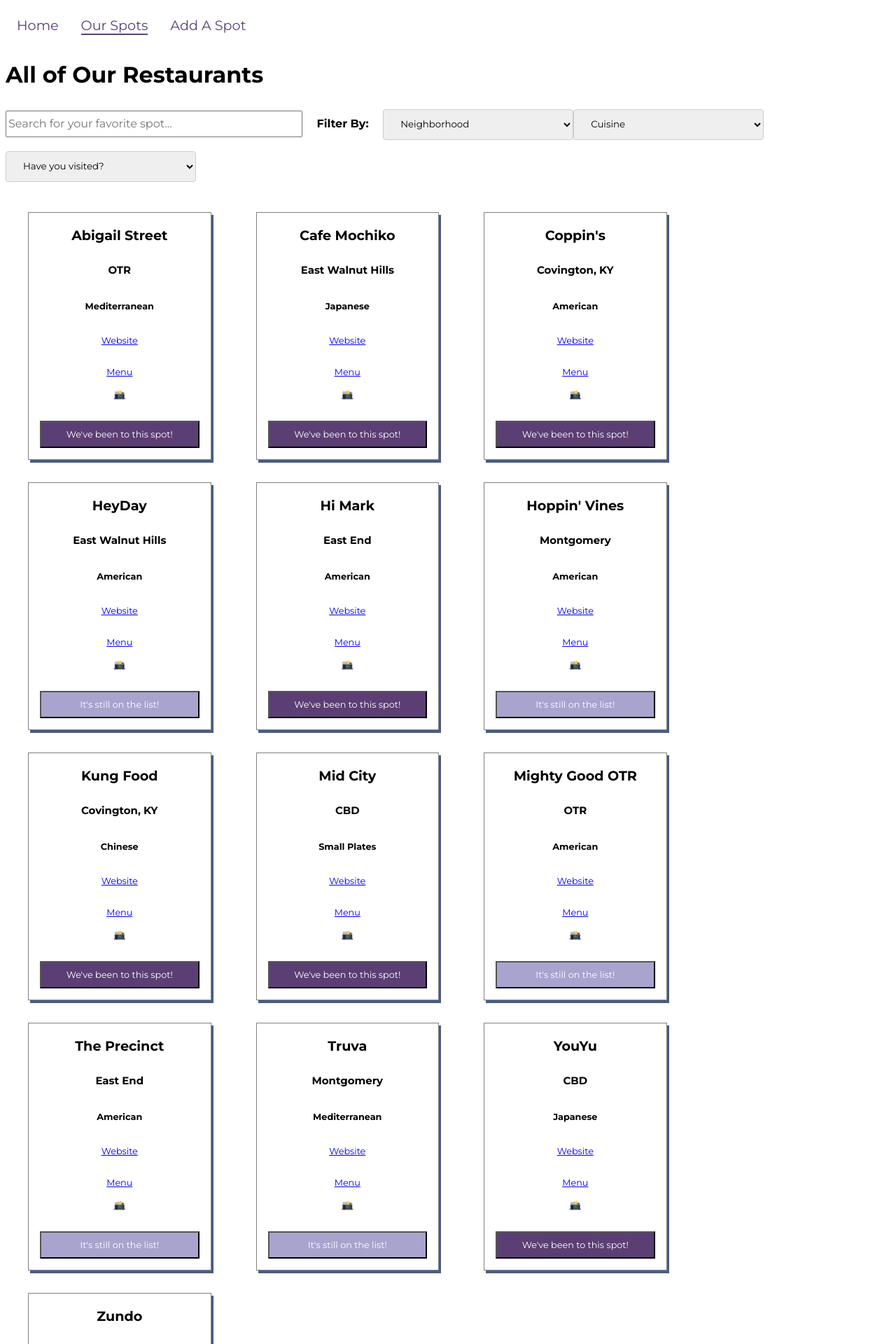
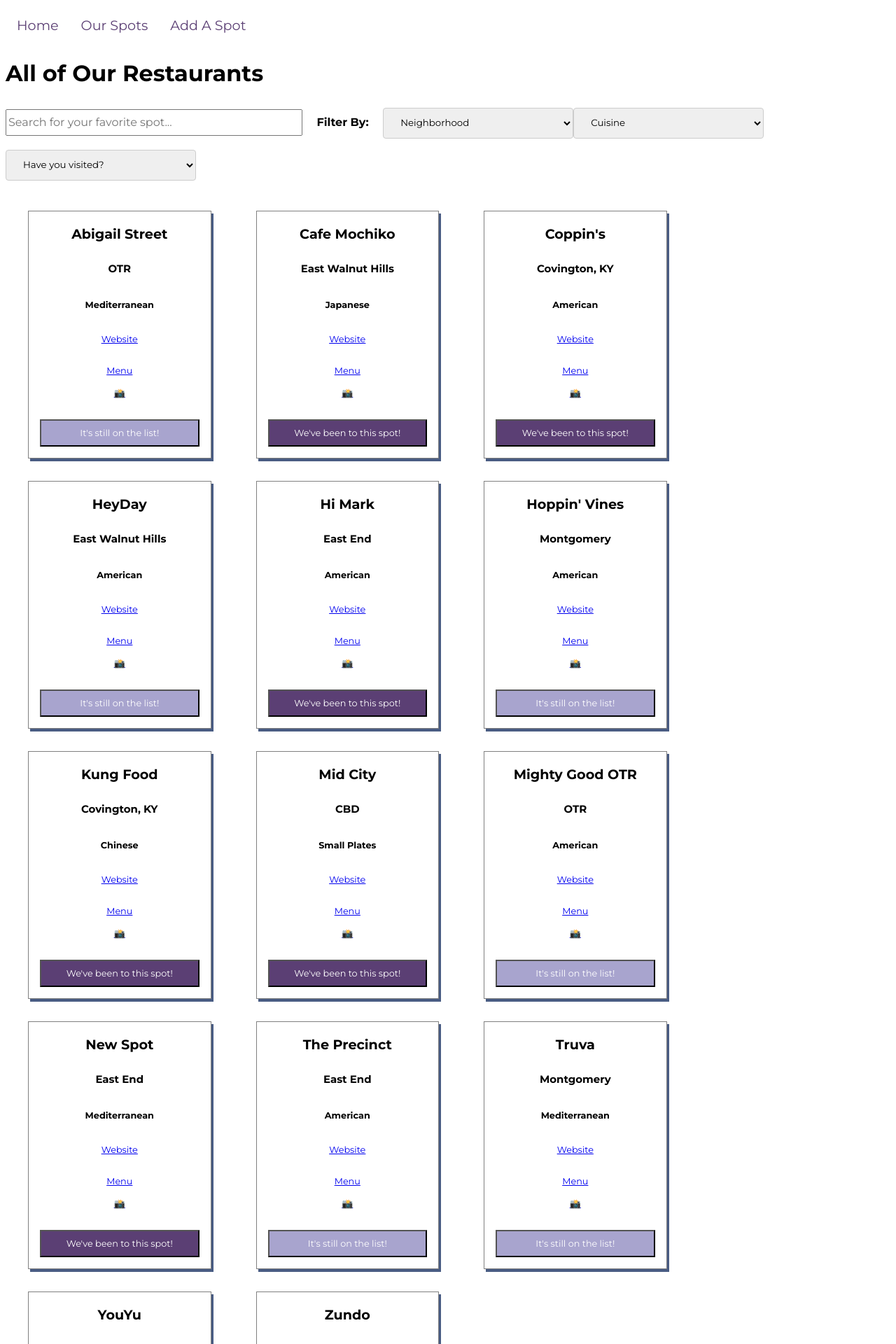
Before and after one commit to HannahChristmas/cincy-eats-react-phase-2, a React (Create React App) app: page /restaurants in a window 1280 px wide. Shown: the top 1920 px of the page at 70% size. Built offline with nearby package versions, Linux system fonts and the light colour scheme; data requests are answered from the project's data file.

Commit message:
Navbar Cleanup
Format navbar

```diff
--- a/db.json
+++ b/db.json
@@ -107,7 +107,7 @@
       "instagram": "https://www.instagram.com/abigailwinebar/",
       "website": "http://abigailstreet.com/",
       "menu": "http://abigailstreet.com/food/",
-      "visited": true,
+      "visited": false,
       "id": 11
     },
     {
@@ -129,6 +129,16 @@
       "menu": "https://www.mightygoodotr.com/menu",
       "visited": false,
       "id": 13
+    },
+    {
+      "name": "New Spot",
+      "neighborhood": "East End",
+      "cuisine": "Mediterranean",
+      "instagram": "instagram",
+      "website": "website",
+      "menu": "menu",
+      "visited": "true",
+      "id": 14
     }
   ]
 }
--- a/src/components/App.js
+++ b/src/components/App.js
@@ -18,6 +18,9 @@ function App() {
       });
   }, [])
 
+  //it triggers when the component is mounted- when the component renders to the DOM. Triggers a side mission
+  //the [] is the dependencies array. If this changes, the useEffect will run. If empty, only runs once on initial rendering of the component to the DOM.
+
   function newRestaurantFormSubmitClick(newRestaurant){
     setAllRestaurants([...allRestaurants, newRestaurant])
   }
@@ -34,21 +37,23 @@ function App() {
       }
       return 0;
     });
-
   }
 
   return (
     <div>
       <NavBar />
       <Switch>
-        <Route exact path="/">
-          <Home />
-        </Route>
         <Route path="/restaurants">
           <RestaurantPage allRestaurants={allRestaurants} setAllRestaurants={setAllRestaurants}/>
         </Route>
         <Route path="/add">
           <NewRestaurantForm newRestaurantFormSubmitClick={newRestaurantFormSubmitClick}/>
+        </Route>
+        <Route exact path="/">
+          <Home />
+        </Route>
+        <Route exact path="*">
+          <h1>error: suppy go away</h1>
         </Route>
       </Switch>
     </div>
--- a/src/components/NavBar.js
+++ b/src/components/NavBar.js
@@ -1,12 +1,12 @@
 import React from "react";
-import { NavLink } from "react-router-dom"
+import { Link } from "react-router-dom"
 
 function NavBar() {
     return (
         <nav>
-                <NavLink to ="/" exact>Home</NavLink>
-                <NavLink to ="/restaurants">Our Spots</NavLink>
-                <NavLink to ="/add">Add A Spot</NavLink>
+            <Link to ="/">Home</Link>
+            <Link to ="/restaurants">Our Spots</Link>
+            <Link to ="/add">Add A Spot</Link>
         </nav>
     )
 }
--- a/src/components/RestaurantPage.js
+++ b/src/components/RestaurantPage.js
@@ -8,7 +8,6 @@ function RestaurantPage({allRestaurants, setAllRestaurants}) {
    const [filterCuisine, setFilterCuisine] = useState("Cuisine")
    const [filterVisited, setFilterVisited] = useState("Have you visited?")
    const [search, setSearch] = useState("")
-
 
   function handleNeighborhoodFilter(e){
     setFilterNeighborhood(e.target.value)
--- a/src/components/SearchBar.js
+++ b/src/components/SearchBar.js
@@ -9,7 +9,6 @@ function SearchBar({handleNeighborhoodFilter, handleCuisineFilter, handleVisited
             placeholder="Search for your favorite spot..."
             className="search-input"
             onChange={(e) => setSearch(e.target.value)}
-
         />
         <strong className="strong"> Filter By: </strong>
         <select className={"dropdown-filter"} onChange={handleNeighborhoodFilter}>
@@ -20,8 +19,8 @@ function SearchBar({handleNeighborhoodFilter, handleCuisineFilter, handleVisited
             <option value="East Walnut Hills">East Walnut Hills</option>
             <option value="Montgomery">Montgomery</option>
             <option value="OTR">OTR</option>
+        </select>
 
-        </select>
         <select className={"dropdown-filter"} onChange={handleCuisineFilter}>
             <option value="Cuisine">Cuisine</option>
             <option value="American">American</option>
```
Also changed, not shown: src/instagram.png (deleted).
